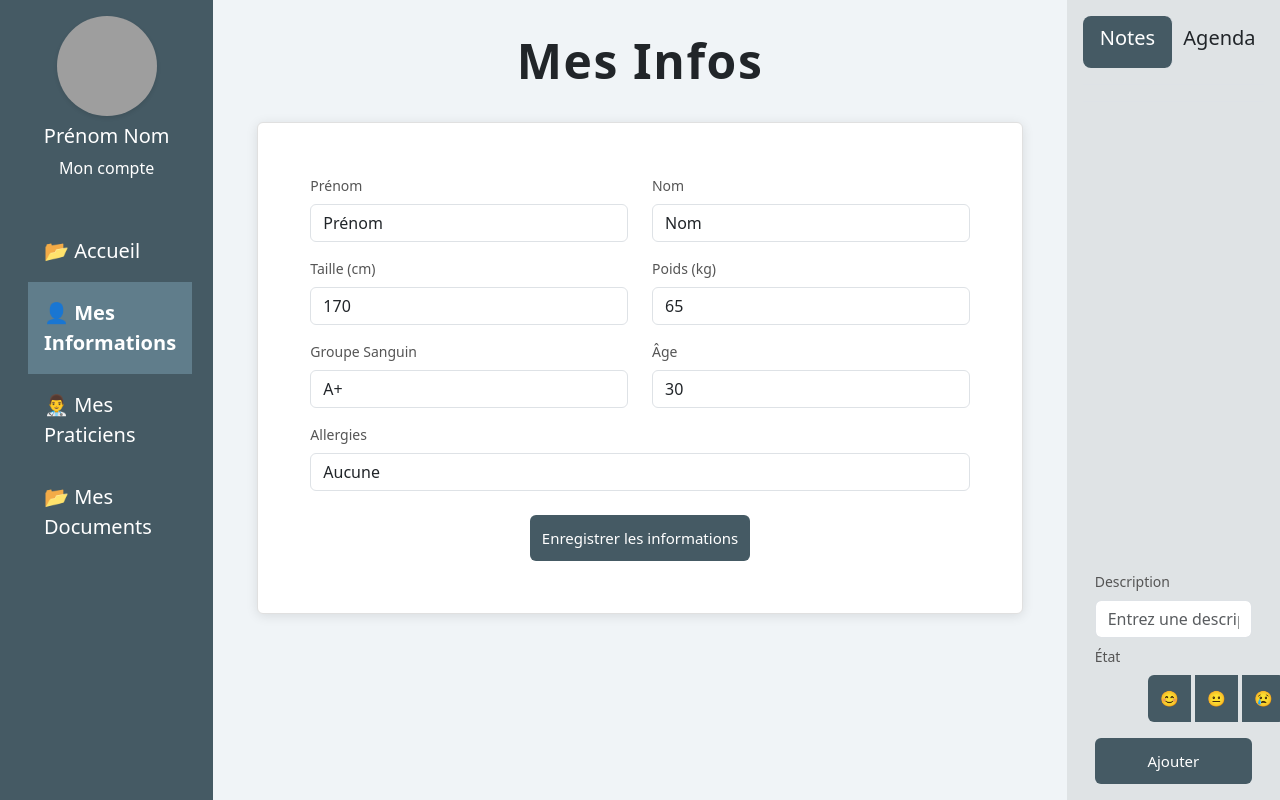
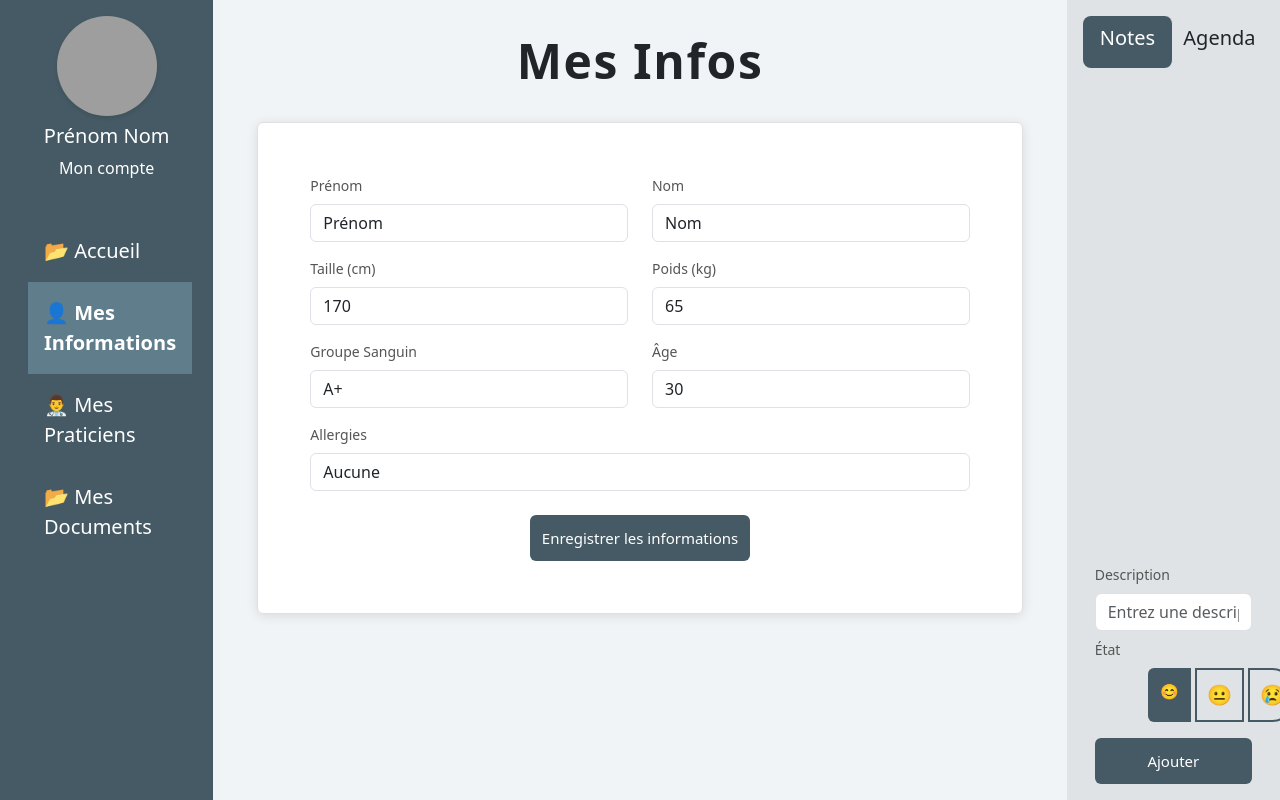
Before and after one commit to nonotor67/hhc-2025, a React (Vite) app in the folder neurocare-v2/: page /patients/informations in a window 1280 px wide. Shown: the top 800 px of the page. Built offline with nearby package versions, Linux system fonts and the light colour scheme; grey boxes are pictures that could not be loaded.

Commit message:
fix color

```diff
--- a/neurocare-v2/src/components/PatientRightSidebar.css
+++ b/neurocare-v2/src/components/PatientRightSidebar.css
@@ -1,5 +1,5 @@
 .right-sidebar {
-  background-color: #dfe3e5;
+  background-color: #e8f5e9; /* Vert très clair */
 }
 
 .tab {
@@ -10,22 +10,23 @@
 }
 
 .tab:hover {
-  background: #e9ecef;
+  background: #c8e6c9; /* Vert clair au survol */
 }
 
 .tab.active {
-  background: #455a64;
+  background: #455a64; /* Vert principal */
   color: white;
 }
 
 .emoji-btn {
   padding: 10px;
   font-size: 20px;
-  border-radius: 50%; /* Bordure arrondie */
-  margin: 0 5px; /* Espacement entre les boutons */
-  border: 2px solid #ccc; /* Bordure légère */
+  border-radius: 50%;
+  margin: 0 5px;
+  border: 2px solid #455a64; /* Bordure verte */
   background-color: transparent;
   cursor: pointer;
+  transition: all 0.3s ease;
 }
 
 .emoji-btn:focus {
@@ -33,5 +34,12 @@
 }
 
 .emoji-btn:hover {
-  background-color: #f0f0f0; /* Changement de fond au survol */
+  background-color: #a5d6a7; /* Vert clair au survol */
 }
+
+.emoji-btn.active,
+.emoji-btn:checked {
+  background-color: #455a64 !important; /* Vert vif lorsqu'il est sélectionné */
+  border-color: #455a64 !important;
+  color: white !important;
+}
--- a/neurocare-v2/src/components/PatientRightSidebar.tsx
+++ b/neurocare-v2/src/components/PatientRightSidebar.tsx
@@ -154,21 +154,30 @@ const PatientRightSidebar: React.FC = () => {
                     <ToggleButton
                       id="happy"
                       value="😊"
-                      className="emoji-btn left"
+                      className="emoji-btn"
+                      variant={
+                        newNote.etat === "😊" ? "primary" : "outline-primary"
+                      }
                     >
                       😊
                     </ToggleButton>
                     <ToggleButton
                       id="neutral"
                       value="😐"
-                      className="emoji-btn middle"
+                      className="emoji-btn"
+                      variant={
+                        newNote.etat === "😐" ? "primary" : "outline-primary"
+                      }
                     >
                       😐
                     </ToggleButton>
                     <ToggleButton
                       id="sad"
                       value="😢"
-                      className="emoji-btn right"
+                      className="emoji-btn"
+                      variant={
+                        newNote.etat === "😢" ? "primary" : "outline-primary"
+                      }
                     >
                       😢
                     </ToggleButton>
```
